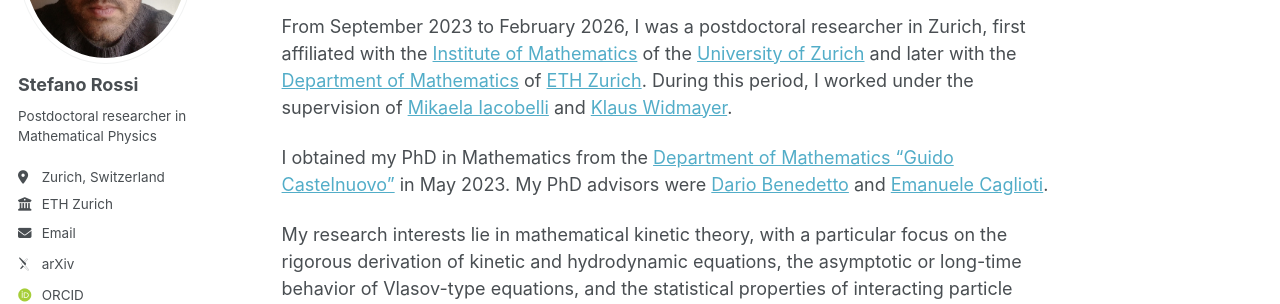
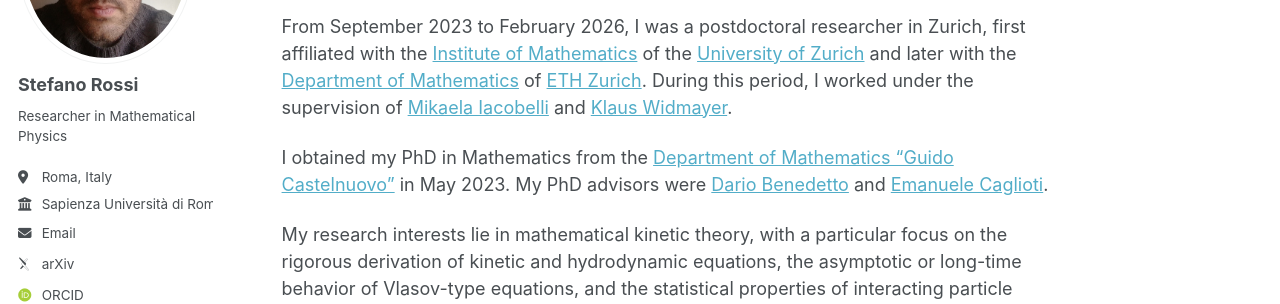
Before and after one commit to StefRossi/StefRossi.github.io, a Jekyll site: the page built from _pages/about.md, in a window 1280 px wide. Shown: the part 240-544 px from the top of the page. Built offline with Jekyll 4.4.1, drawn with Linux system fonts in a browser that asks for light colours; some web fonts are replaced.

Commit message:
Update _config.yml

```diff
--- a/_config.yml
+++ b/_config.yml
@@ -24,11 +24,11 @@ author:
   avatar           : "io.jpg"
   name             : "Stefano Rossi"
   pronouns         : # example: "she/her"
-  bio              : "Postdoctoral researcher in Mathematical Physics"
-  location         : "Zurich, Switzerland"
-  employer         : "ETH Zurich"
+  bio              : "Researcher in Mathematical Physics"
+  location         : "Roma, Italy"
+  employer         : "Sapienza Università di Roma"
   uri              : # URL
-  email            : "stefano.rossi@math.ethz.ch"
+  email            : "stefano.rossi2@uniroma1.it"
 
   # Academic websites
   arxiv            :  http://arxiv.org/a/rossi_s_2
```
